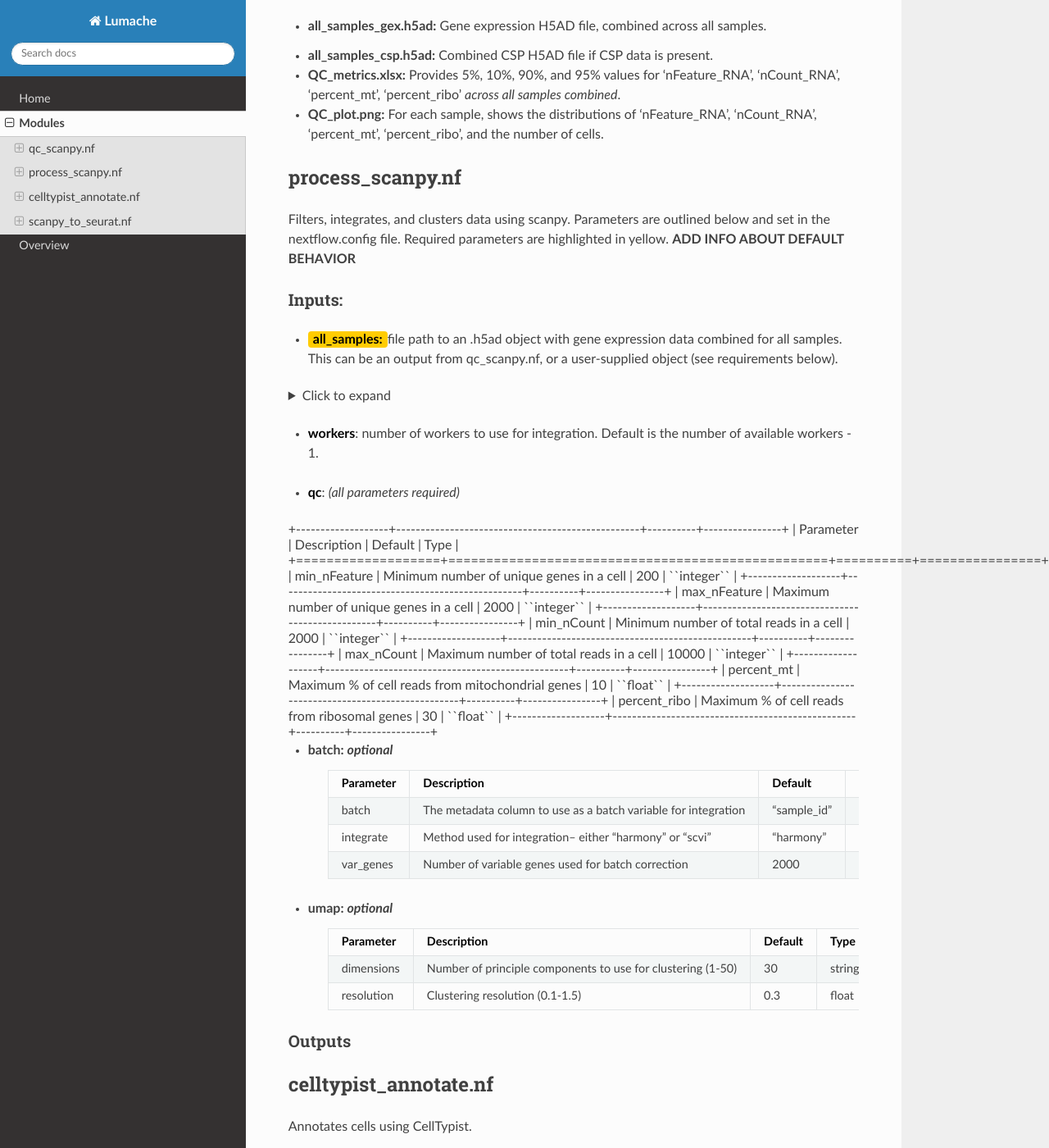
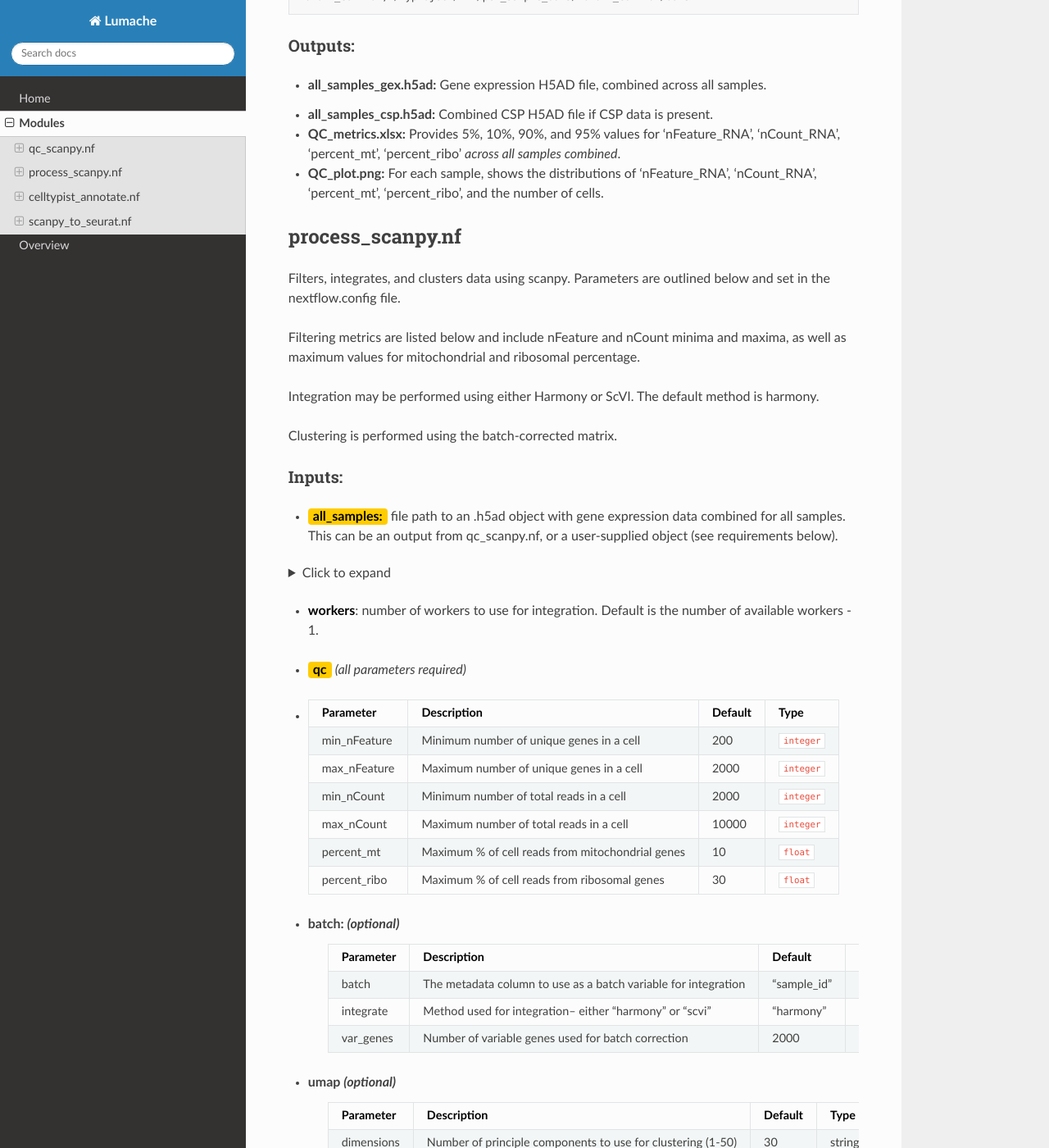
Before and after one commit to oliviaellis65/docs, a Sphinx documentation site: the page built from docs/source/modules.rst, in a window 1280 px wide and 1400 px high, scrolled down 725 px. Shown: the whole window at 82% size. Built offline with Sphinx 7.4.7 and the Read the Docs theme 3.1.0, drawn with Linux system fonts in a browser that asks for light colours; some of the changed text lies outside the part shown.

Commit message:
Update modules.rst

```diff
--- a/docs/source/modules.rst
+++ b/docs/source/modules.rst
@@ -1,14 +1,32 @@
 Modules
 ===========
 
-Descriptions of each module, including required inputs and outputs. Black inputs are required and gray inputs are optional.
-- [qc_scanpy.nf](#qc_scanpynf)
-- [process_scanpy.nf](#process_scanpynf)
-- [celltypist_annotate.nf](#celltypist_annotatenf)
-- [scanpy_to_seurat.nf](#scanpy_to_seuratnf)
+This page describes each nextflow module, including overall purpose, inputs, and outputs.
+
+Each module is supported by a python or R script which is *run* by a nextflow script. The source code to both files are linked under each module header.
+
+.. raw:: html
+   <p>Inputs highlighted in <span style="background-color: #FFCC00; color: black; font-weight:bold; padding: 2px 6px; border-radius: 4px;">yellow</span><span style="display:inline;"> are required-- others are optional.</span></p>
+
+.. raw:: html
+   Outputs highlighted in <span style="background-color: green; color: black; font-weight:bold; padding: 2px 6px; border-radius: 4px;">green</span><span style="display:inline;"> are used in subsequent modules, or can be supplied by the user if the current module was bypassed.
+
+Jump to:
+- :ref:`QC<qc>`
+- :ref:`Process<process>`
+- :ref:`Annotate<celltypist>`
+- :ref:`Convert<convert>`
+
+
+
+.. _qc:
 
 qc_scanpy.nf
 --------------
+
+.. note:
+   Potentially separate the prep/combination stage and the QC metric generation stage as different processes, same workflow.
+
 
 Concatenates all samples from the provided samplesheet into a single .h5ad file and generates sample-level QC metrics. If CITE-Seq data is present, GEX and CSP assays are separated. Extra columns from the samplesheet are added to object metadata.
 
@@ -16,7 +34,7 @@
 ^^^^^^^^^^^
 .. raw:: html
 
-   <ul><li><span style="background-color: #FFCC00; color: black; font-weight:bold; padding: 2px 6px; border-radius: 4px;"> samplesheet.csv:</span><span style="display:inline;">If starting from cellranger outputs, specify the samples in the following format. "sample" is the sample name, and "dir" is the cellranger output folder containing a .h5ad file, normally in this form: ".../per_sample_outs/sampleA/outs". Additional columns will be added to sample metadata.</span></li></ul>
+   <ul><li><span style="background-color: #FFCC00; color: black; font-weight:bold; padding: 2px 6px; border-radius: 4px;"> samplesheet.csv:</span><span style="display:inline;">  If starting from cellranger outputs, specify the samples in the following format. "sample" is the sample name, and "dir" is the cellranger output folder containing a .h5ad file, normally in this form: ".../per_sample_outs/sampleA/outs". Additional columns will be added to sample metadata.</span></li></ul>
 
 ::
 
@@ -43,17 +61,28 @@
 - **QC_plot.png:** For each sample, shows the distributions of 'nFeature_RNA', 'nCount_RNA', 'percent_mt', 'percent_ribo', and the number of cells.
 
 
+.. _process:
+
 process_scanpy.nf
 ------------------
 
-Filters, integrates, and clusters data using scanpy. Parameters are outlined below and set in the nextflow.config file. Required parameters are highlighted in yellow. **ADD INFO ABOUT DEFAULT BEHAVIOR**
+.. note:
+   Potentially separate the filtering
+
+Filters, integrates, and clusters data using scanpy. Parameters are outlined below and set in the nextflow.config file.
+
+Filtering metrics are listed below and include nFeature and nCount minima and maxima, as well as maximum values for mitochondrial and ribosomal percentage.
+
+Integration may be performed using either Harmony or ScVI. The default method is harmony.
+
+Clustering is performed using the batch-corrected matrix.
 
 Inputs:
 ^^^^^^^
 
 .. raw:: html
 
-   <ul><li><span style="background-color: #FFCC00; color: black; font-weight:bold; padding: 2px 6px; border-radius: 4px;"> all_samples:</span><span style="display:inline;">file path to an .h5ad object with gene expression data combined for all samples. This can be an output from qc_scanpy.nf, or a user-supplied object (see requirements below).</span></li></ul>
+   <ul><li><span style="background-color: #FFCC00; color: black; font-weight:bold; padding: 2px 6px; border-radius: 4px;"> all_samples:</span><span style="display:inline;">  file path to an .h5ad object with gene expression data combined for all samples. This can be an output from qc_scanpy.nf, or a user-supplied object (see requirements below).</span></li></ul>
 
 .. raw:: html
 
@@ -64,7 +93,6 @@
 
 
 
-
 .. raw:: html
 
    <ul><li><span style="color:black;font-weight:bold;">workers</span><span style="display:inline;">: number of workers to use for integration. Default is the number of available workers - 1.</span></li></ul>
@@ -72,9 +100,9 @@
 
 .. raw:: html
 
-   <ul><li><span style="color:black;font-weight:bold;">qc</span><span style="display:inline;">: <i>(all parameters required)</i></span></li></ul>
+   <ul><li><span style="background-color: #FFCC00; color: black; font-weight:bold; padding: 2px 6px; border-radius: 4px;">qc</span><span style="display:inline;"> <i>(all parameters required)</i></span></li></ul>
 
-
+*
 
    +-------------------+--------------------------------------------------+----------+----------------+
    | Parameter         | Description                                      | Default  | Type           |
@@ -93,7 +121,7 @@
    +-------------------+--------------------------------------------------+----------+----------------+
 
 
-- **batch**: *optional*
+- **batch**: *(optional)*
    +------------+------------------------------------------------------------------+--------------+-----------+
    | Parameter  | Description                                                      | Default      | Type      |
    +============+==================================================================+==============+===========+
@@ -105,7 +133,7 @@
    +------------+------------------------------------------------------------------+--------------+-----------+
 
 
-- **umap**: *optional*
+- **umap** *(optional)*
    +-------------+------------------------------------------------------------------+-----------+-----------+
    | Parameter   | Description                                                      | Default   | Type      |
    +=============+==================================================================+===========+===========+
@@ -130,7 +159,7 @@
 ^^^^^^^^^^
 .. raw:: html
 
-   <ul><li><span style="background-color: #FFCC00; color: black; font-weight:bold; padding: 2px 6px; border-radius: 4px;">all_samples:</span><span style="display:inline;">file path to an .h5ad object with gene expression data combined for all samples. This can be an output from qc_scanpy.nf, or a user-supplied object (see requirements below).</span></li></ul>
+   <ul><li><span style="background-color: #FFCC00; color: black; font-weight:bold; padding: 2px 6px; border-radius: 4px;">filtered</span><span style="display:inline;">: file path to an .h5ad object with gene expression data combined for all samples. This can be an output from process_scanpy.nf, or a user-supplied object (see requirements below).</span></li></ul>
 
 .. raw:: html
 
@@ -160,7 +189,6 @@
 
    <ul><li><span style="background-color: #FFCC00; color: black; font-weight:bold; padding: 2px 6px; border-radius: 4px;">gex:</span><span style="display:inline;"> Gene expression object</span></li></ul>
 
-
 - **csp:** CSP object.
 
 
```
Also changed, not shown: other parts of docs/source/modules.rst (+4 -3 lines).
